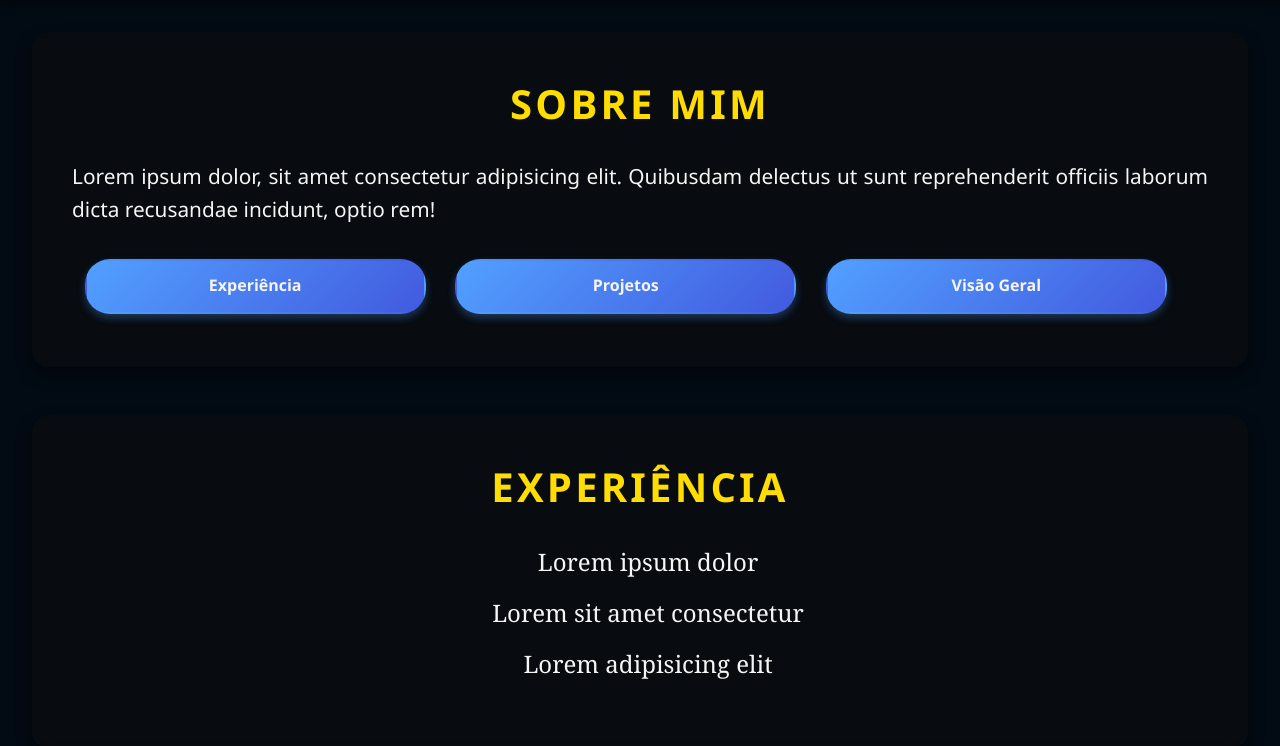
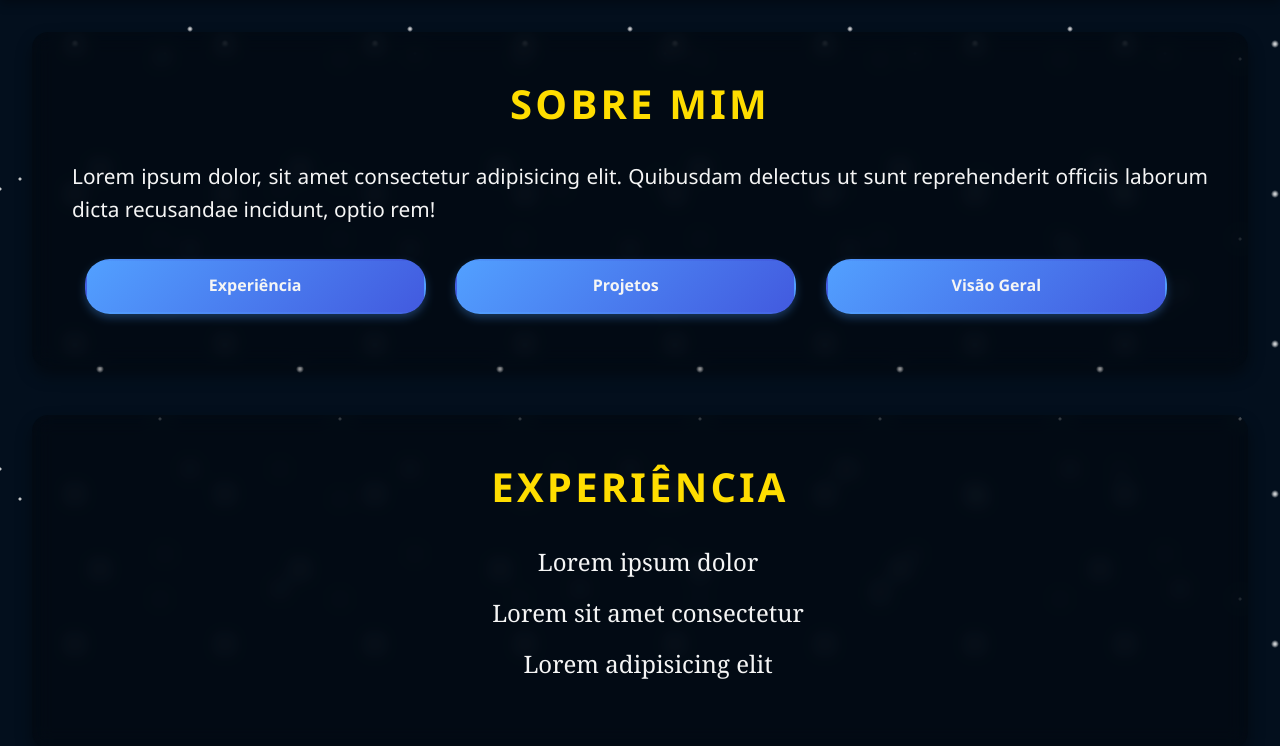
Before and after one commit to HeMoreira/My-Portfolio-Website, a Django app: page /pt-br/ in a window 1280 px wide. Shown: the part 131-877 px from the top of the page. Run offline with Django 5.2, Linux system fonts and the light colour scheme; some libraries are stand-ins or nearby versions.

Commit message:
style: css background animation
Now, the background is filled with multiple dots representing stars on the sky. Also, two animations was added to make the interface beautiful

```diff
--- a/static/css/style.css
+++ b/static/css/style.css
@@ -3,12 +3,12 @@
     --primary-light: #a4e8ff;
     --primary-color: #52a0ff;
     --primary-dark: #425adf;
-    --background-black: #020a13;
-    --background-blue: #061c38;
+    --background-black: #030f1d;
+    --background-blue: #07203f;
     --text-dark: #1f1f1f;
     --text-yellow: #ffdd00;
     --text-light: #f5f5f5;
-    --filter-black: rgba(15, 15, 15, 0.5);
+    --filter-black: rgba(0, 0, 0, 0.3);
 }
 
 /* --- Global Config --- */
@@ -28,6 +28,75 @@ body {
     display: flex;
     flex-direction: column;
     font-size: 16px;
+    position: relative;
+    overflow-x: hidden;
+}
+
+body::before {
+    content: '';
+    position: fixed;
+    top: 0;
+    left: 0;
+    width: 100%;
+    height: 100%;
+    background-color: transparent;
+    background-image:
+        radial-gradient(circle, white 1px, transparent 4px),
+        radial-gradient(circle, white 1px, transparent 2px),
+        radial-gradient(circle, white 1px, transparent 3px),
+        radial-gradient(circle, white 1px, transparent 2px),
+        radial-gradient(circle, white 1px, transparent 3px),
+        radial-gradient(circle, white 1px, transparent 2px),
+        radial-gradient(circle, white 1px, transparent 4px),
+        radial-gradient(circle, white 1px, transparent 2px);
+    background-size: 200px 200px, 250px 250px, 300px 300px, 180px 180px, 220px 220px, 280px 280px, 150px 150px, 320px 320px, 190px 190px, 260px 260px, 170px 170px, 240px 240px, 290px 290px, 160px 160px, 210px 210px, 230px 230px, 270px 270px, 195px 195px, 245px 245px, 185px 185px;
+    background-position: 0 0, 40px 60px, 130px 270px, 70px 100px, 300px 50px, 420px 180px, 150px 400px, 500px 150px, 250px 320px, 380px 280px, 100px 200px, 450px 350px, 200px 80px, 350px 420px, 50px 250px, 280px 120px, 400px 400px, 180px 180px, 320px 220px, 90px 350px;
+    animation: twinkle 5s ease-in-out infinite alternate;
+    pointer-events: none;
+    z-index: 0;
+}
+
+body::after {
+    content: '';
+    position: fixed;
+    top: 50%;
+    left: 50%;
+    width: 300px;
+    height: 300px;
+    background: radial-gradient(circle, var(--primary-dark), transparent 5%);
+    border-radius: 50%;
+    transform: translate(-50%, -50%) scale(0);
+    opacity: 0;
+    pointer-events: none;
+    z-index: 0;
+    animation: blueFlash 40s ease-in-out infinite;
+}
+
+@keyframes twinkle {
+    0%, 100% {
+        opacity: 0.2;
+    }
+    50% {
+        opacity: 1;
+    }
+}
+
+@keyframes blueFlash {
+    0%, 65% {
+        opacity: 0;
+        transform: translate(-50%, -50%) scale(0);
+        background: radial-gradient(circle, var(--primary-dark), transparent 5%);
+    }
+    66%, 100% {
+        opacity: 0.7;
+        transform: translate(-50%, -50%) scale(0);
+        background: var(--background-blue);
+    }
+    74%, 92% {
+        opacity: 0.7;
+        transform: translate(-50%, -50%) scale(15);
+        background: var(--background-blue);
+    }
 }
 
 /* --- HEADER --- */
@@ -39,6 +108,8 @@ header {
     justify-content: space-between;
     align-items: center;
     box-shadow: 0 4px 10px rgba(0,0,0,0.3);
+    position: relative;
+    z-index: 10;
 }
 
 header h1 {
@@ -73,6 +144,8 @@ main {
     max-width: 1400px;
     margin: 0 auto;
     width: 100%;
+    position: relative;
+    z-index: 1;
 }
 
 /* --- ARTICLES E SECTIONS --- */
@@ -85,6 +158,8 @@ article {
     border-radius: 16px;
     box-shadow: 0 8px 16px rgba(0, 0, 0, 0.4);
     transition: transform 0.3s ease, box-shadow 0.3s ease;
+    position: relative;
+    z-index: 2;
 }
 
 article:hover {
@@ -211,6 +286,8 @@ footer {
     background-color: var(--background-blue);
     padding: 40px 5%;
     border-top: 3px solid var(--primary-dark);
+    position: relative;
+    z-index: 10;
 }
 
 footer p {
```
